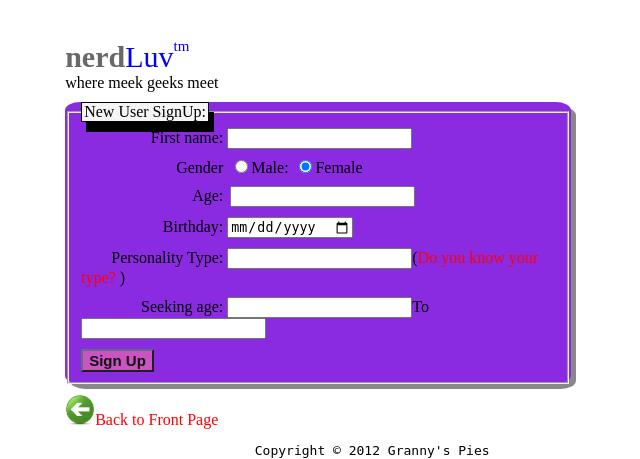
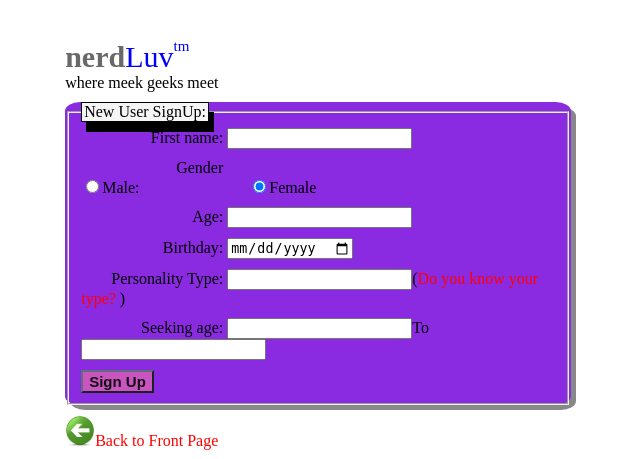
Before and after one commit to mirkena/mirkena.github.io, a web app: file w1d3Form/form.html in a window 1280 px wide. Shown: the top 459 px of the page, without its empty margins (322-962 px from the left). Run offline with its HTML, style and script files only (its server is not run), Linux system fonts and the light colour scheme.

Commit message:
Update style.css

```diff
--- a/w1d3Form/css/style.css
+++ b/w1d3Form/css/style.css
@@ -22,7 +22,7 @@ label{
 .validationsection{
     align-items: center;
 }
-#age{
+#gender1{
     display: inline-block;
     margin-left: 3px;
     margin-top: -1.2em;
```
